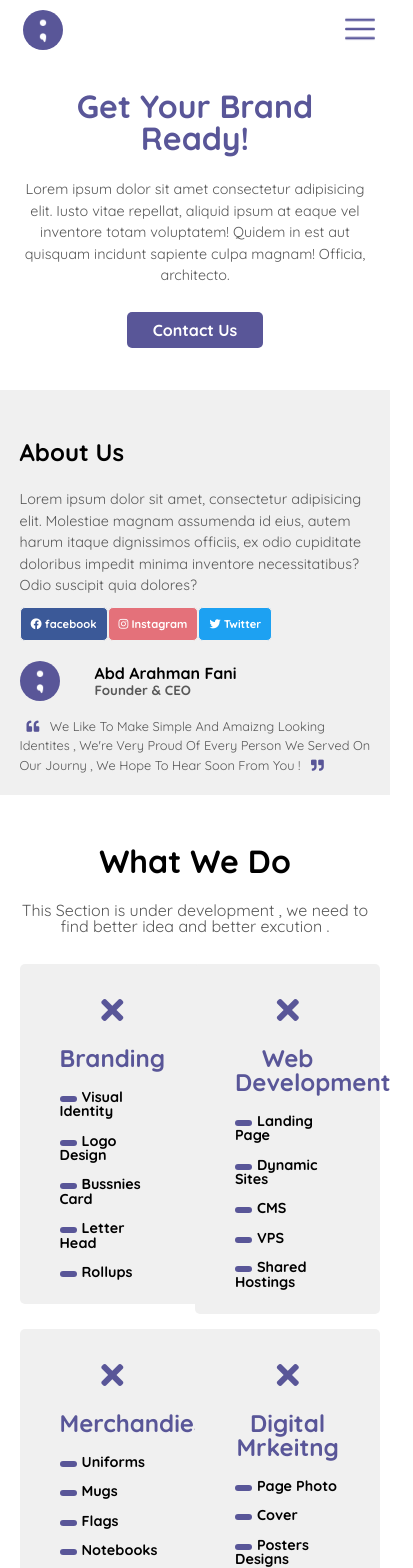
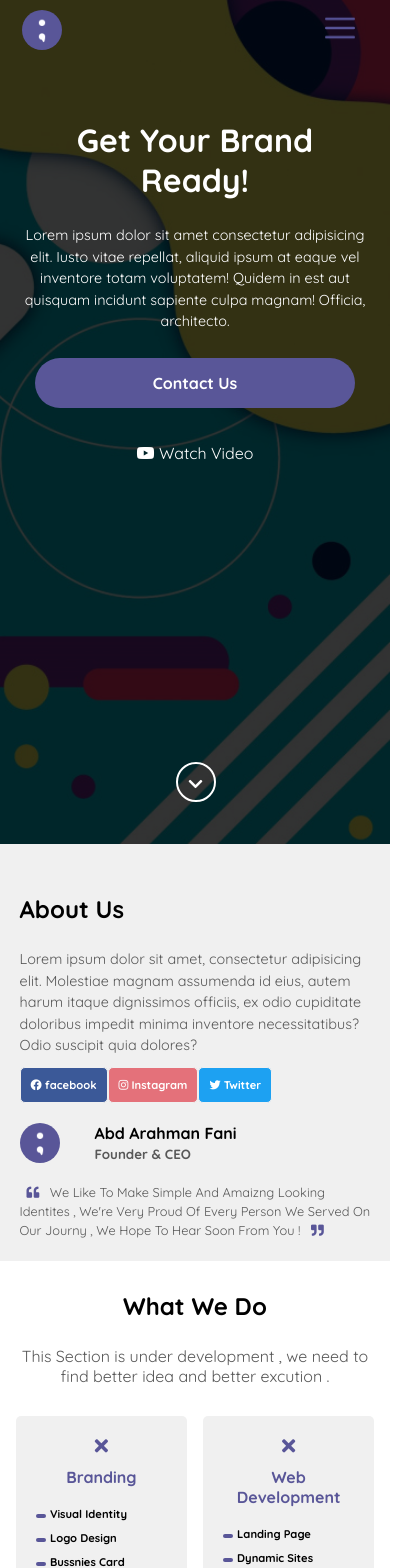
Before and after one commit to faniabdo99/sg, a Vue app: page / in a window 390 px wide. Shown: the top 1568 px of the page, 413 px wide, since content can reach past the window. Built offline with nearby package versions, Linux system fonts and the light colour scheme.

Commit message:
Make Everything Responsive + Some Minor Changes

```diff
--- a/public/css/reset.css
+++ b/public/css/reset.css
@@ -27,9 +27,6 @@ article, aside, details, figcaption, figure,
 footer, header, hgroup, menu, nav, section {
 	display: block;
 }
-body {
-	line-height: 1;
-}
 ol, ul {
 	list-style: none;
 }
--- a/src/assets/sass/_vars.scss
+++ b/src/assets/sass/_vars.scss
@@ -12,3 +12,4 @@ $dark-gray:#585858;
 
 //Paddings And Margins
 $section-padding: 50px 5% 50px 5%;
+$section-padding-sm : 30px 2% 30px 2%;
--- a/src/components/contact.vue
+++ b/src/components/contact.vue
@@ -87,8 +87,10 @@ export default {
             background-color:$light-gray;
             border:none;
             margin-bottom:20px;
+            box-sizing: border-box;
         }
         input[type="submit"]{
+            width: 100%;
             background-color:$brand;
             color:#fff;
             font-weight: bold;
@@ -97,6 +99,30 @@ export default {
     }
 }
 @media screen and (max-width: 768px) {
+.contact-section{
+    padding: $section-padding;
+    h2 {
+        font-size: 1.5em;
+    }
+    ul{
+        li{
+            margin-bottom: 25px;
+        }
+    }
 
+
+    form{
+        width:100%;
+        .input-group{
+            position: relative;
+        }
+        input , textarea{
+            box-sizing: border-box;
+        }
+        input[type="submit"]{
+         text-align: center;
+        }
+    }
+}
 }
 </style>
--- a/src/components/do-it.vue
+++ b/src/components/do-it.vue
@@ -1,10 +1,10 @@
 <template>
     <div class="doit-section">
         <div class="row">
-            <div class="col-md-6 col-xs-6 col-sm-6">
+            <div class="col-md-6 col-xs-12 col-sm-12">
                 <img src="/icons/startup.png" alt="Startup Icon Here">
             </div>
-            <div class="col-md-6 col-xs-6 col-sm-6">
+            <div class="col-md-6 col-xs-12 col-sm-12">
                 <h2>Ready ? Go!</h2>
                 <p>Lorem ipsum dolor sit amet consectetur adipisicing elit. A, delectus!</p>
                 <a href="#">Get Started</a>
@@ -57,6 +57,25 @@ export default {
     }
 }
 @media screen and (max-width: 768px) {
-
+.doit-section{
+    padding: $section-padding;
+    img{
+        display: none;
+    }
+    h2{
+        font-size: 1.6em;
+        margin-bottom: 15px;
+    }
+    p{
+        margin-bottom: 15px;
+    }
+    a{
+        background-color: #fff;
+        padding: 15px 25px;
+        font-size: 1em;
+        margin-top: 30px;
+        width:80%;
+    }
+}
 }
 </style>
--- a/src/components/hero.vue
+++ b/src/components/hero.vue
@@ -1,9 +1,15 @@
 <template>
     <div class="hero-section">
+        <div class="hero-section-content">
             <div class="col-md-6 col-xs-12 col-sm-12">
                 <h1>Get Your Brand Ready!</h1>
                 <p>Lorem ipsum dolor sit amet consectetur adipisicing elit. Iusto vitae repellat, aliquid ipsum at eaque vel inventore totam voluptatem! Quidem in est aut quisquam incidunt sapiente culpa magnam! Officia, architecto.</p>
-            <a href="#">Contact Us</a>
+                <ul class="hero-links-list">
+                    <li class="hero-button"><a href="#">Contact Us</a></li>
+                    <li><a href="#"><i class="fab fa-youtube"></i> Watch Video</a></li>
+                </ul>
+            </div>
+            <span class="hero-mouse"><i class="fas fa-chevron-down"></i></span>
         </div>
     </div>
 </template>
@@ -16,40 +22,85 @@ export default {
 @import "../assets/sass/vars.scss";
 //Hero Section Styles Here
 .hero-section{
+    box-sizing: border-box !important;
     background-size: cover;
-    height: 400px;
-    padding: 150px 0 20px 5%;
-    background: url('/icons/hero.png') center right no-repeat;
-    background-size: contain;
+    height: 100vh;
+    background: url('/icons/hero.jpg') center right no-repeat;
+    background-size: cover;
+    .hero-section-content{
+      box-sizing: border-box !important;
+      position: relative;
+      padding: 35vh 0 0 5%;
+      height: 100vh;
+      background-color: rgba(0,0,0,0.8);
+    }
     h1{
         font-size: 3.5em;
-        color: $brand;
+        color: #fff;
         margin-bottom: 25px;
     }
     p{
-        color:$dark-gray;
+        color:#fff;
         font-size:1.1em;
         line-height: 1.5em;
         margin-bottom: 25px;
     }
+    .hero-links-list{
+        margin-top: 60px;
+        li{
+            width: auto;
+            display: inline-block;
+            margin-right: 25px;
+            a{
+                text-decoration: none;
+            }
+            &.hero-button{
+                width:25%;
                 a{
                     background-color: $brand;
                     padding:15px 20px;
+                    display: block;
                     color:#fff;
-        border-radius: 5px;
-        display: block;
-        width:30%;
+                    border-radius: 50px;
                     margin-right: auto;
                     font-weight:bold;
                     text-decoration: none;
                     text-align: center;
                 }
             }
+
+            a{
+                color:#fff;
+            }
+        }
+    }
+    .hero-mouse{
+        position: absolute;
+        box-sizing: border-box;
+        border:2px solid #fff;
+        border-radius: 50%;
+        width:60px;
+        height:60px;
+        padding:18px;
+        text-align: center;
+        bottom:8%;
+        left: 48%;
+        i{
+        font-size:1.5em;
+        color:#fff;
+        }
+    }
+
+}
 @media screen and (max-width: 768px) {
 .hero-section{
-    height: 280px;
-    padding: 90px 5% 20px 5%;
-    background: none;
+    height: 100vh;
+    width: 100%;
+    .hero-section-content{
+        height: 100vh;
+        width:100%;
+        padding: 120px 5% 20px 5%;
+    }
     h1{
         font-size: 2em;
         text-align: center;
@@ -66,6 +117,33 @@ export default {
         margin-right: auto;
         margin-left: auto;
     }
+
+    .hero-links-list{
+        margin-top: 20px;
+        li{
+            display: block;
+            width: 100% !important;
+            margin:0 auto 25px auto;
+            a{
+                color:#fff;
+                margin: 0 auto;
+                text-align:center;
+                width: 80%;
+                display: block;
+            }
+        }
+    }
+    .hero-mouse{
+        width:40px;
+        height:40px;
+        padding:10px;
+        bottom:5%;
+        left: 45%;
+        i{
+        font-size:1em;
+        }
+    }
+
 }
 }
 </style>
--- a/src/components/navbar.vue
+++ b/src/components/navbar.vue
@@ -1,5 +1,4 @@
 <template>
-  <div>
       <nav :scroll="navBgOnScroll">
           <div class="brand-name">
                 <div><img src="/icons/logo.png" alt="Logo" title="Semicolon Group" /></div>
@@ -16,8 +15,6 @@
               <li class="important-link"><a href="#">Request Someting</a></li>
           </ul>
       </nav>
-
-  </div>
 </template>
 
 <script>
@@ -65,7 +62,7 @@ nav{
     justify-content: space-between;
     flex-basis: 0;
     align-items: center;
-    padding:15px 5%;
+    padding:25px 5%;
     z-index:999999;
     position: fixed;
     width: 90%;
@@ -84,7 +81,7 @@ nav{
         }
         b{
             display: block;
-            color:$black;
+            color:#fff;
             font-weight: bold;
         }
     }
@@ -106,7 +103,6 @@ nav{
                  border:2px solid #fff;
                  display: block;
                  border-radius:50px;
-                 background:$brand;
                  padding:14px 20px;
                   color:#fff;
                    &:hover{
@@ -119,7 +115,7 @@ nav{
           }
           a{
               transition: all ease .3s;
-              color:$black;
+              color:#fff;
               font-weight: bold;
               text-decoration: none;
           }
@@ -140,6 +136,18 @@ nav{
         width: 86%;
         background-color:#fff;
         border-bottom: 4px solid $brand;
+         ul.links-list a , .brand-name b {
+            color:$black;
+        }
+         ul.links-list li.important-link a{
+             color:#fff;
+             background:$brand;
+            &:hover{
+                background: none;
+                border-color: $brand;
+                color:$brand;
+            }
+        }
     }
 }
 
@@ -157,13 +165,18 @@ nav{
 
 @media screen and (max-width: 768px) {
 nav{
+    box-sizing: border-box;
     padding:10px;
     width: 100%;
     &.active{
+        box-sizing: border-box;
+        width:100%;
         padding:10px;
-        width: 100%;
         background-color: #fff;
         border-bottom:2px solid $brand;
+        ul.links-list li a{
+            color:#fff;
+        }
 }
     //The Logo and the brand name
     .brand-name{
--- a/src/components/portfolio.vue
+++ b/src/components/portfolio.vue
@@ -125,5 +125,36 @@ export default {
     }
 }
 @media screen and (max-width: 768px) {
+
+.portfolio-section{
+    padding: $section-padding-sm;
+  h2.section-title {
+    font-size: 1.5em;
+  }
+  .projects-grid{
+        grid-gap: 10px;
+    }
+    .project-view{
+        grid-column:span 1;
+        grid-row:span 1;
+        img{
+            height:120px;
+        }
+    }
+    .main-project{
+        grid-column: 1 / span 2;
+        grid-row: span 1;
+    }
+    .main-row-project{
+        grid-row: span 2;
+        grid-column: span 1;
+        img{
+            height: 100% !important;
+        }
+    }
+    a.show-more-projects-link{
+        width:45%;
+    }
+}
 }
 </style>
--- a/src/components/pricing.vue
+++ b/src/components/pricing.vue
@@ -3,7 +3,7 @@
       <h2 class="section-title">Pricing</h2>
       <p class="section-description">Affordable & For Everyone</p>
       <div class="row">
-          <div class="col-md-4 col-sm-4 col-xs-4">
+          <div class="col-md-4 col-sm-12 col-xs-12">
               <div class="prcing-panel">
                   <div class="pricing-plane-description">
                       <div class="padding-box">
@@ -29,7 +29,7 @@
               </div>
           </div>
 
-          <div class="col-md-4 col-sm-4 col-xs-4">
+          <div class="col-md-4 col-sm-12 col-xs-12">
               <div class="prcing-panel">
                   <div class="pricing-plane-description">
                       <div class="padding-box">
@@ -56,7 +56,7 @@
           </div>
 
 
-          <div class="col-md-4 col-sm-4 col-xs-4">
+          <div class="col-md-4 col-sm-12 col-xs-12">
               <div class="prcing-panel">
                   <div class="pricing-plane-description">
                       <div class="padding-box">
@@ -156,5 +156,17 @@ export default {
   }
 }
 @media screen and (max-width: 768px) {
+.pricing-section{
+    padding: $section-padding-sm;
+  h2.section-title {
+    font-size: 1.5em;
+  }
+  .prcing-panel{
+      width: 85%;
+      margin: 0 auto 15px auto;
+
+
+  }
+}
 }
 </style>
--- a/src/components/services.vue
+++ b/src/components/services.vue
@@ -185,5 +185,40 @@ export default {
 
 }
 @media screen and (max-width: 768px) {
+  .services-section {
+   padding: $section-padding-sm;
+  h2 {
+    font-size: 1.5em;
+  }
+  .card-container{
+    width: 70%;
+    padding:10px 20px;
+    .card-icon{
+        margin:10px 0;
+      i{
+        font-size: 1.2em;
+      }
+    }
+
+    .card-content{
+      h3{
+        font-size: 1em;
+      }
+      ul{
+        li{
+          margin-bottom: 10px;
+          font-size: 0.7em;
+          &::before{
+            height: 4px;
+            width:10px;
+            margin-right: 4px;
+          }
+        }
+      }
+    }
+  }
+
+}
+
 }
 </style>
--- a/src/components/team.vue
+++ b/src/components/team.vue
@@ -115,6 +115,28 @@ export default {
 
 
 @media screen and (max-width: 768px) {
+.team-section{
+    padding: $section-padding-sm;
+  h2 {
+    font-size: 1.5em;
+  }
+}
+.team-container{
+    background-color: #fff;
+    width: 80%;
+    margin: 0 auto 15px auto;
+    padding: 15px;
+.team-member{
+    .team-member-image{
+        flex: 2;
+        margin-right: 25px;
+        img{
+            width:60px;
+            height: 60px;
+        }
+    }
 
 }
+}
+}
 </style>
```
Also changed, not shown: src/components/testos.vue (+50 -3 lines), public/icons/hero.jpg (added). Lines whose indentation alone changed are shown as unchanged.
